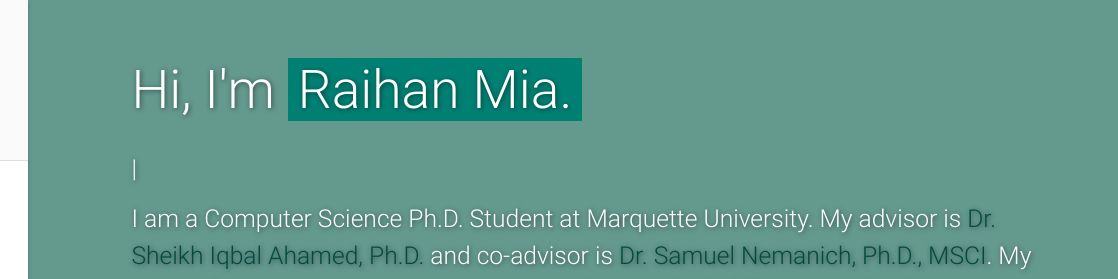
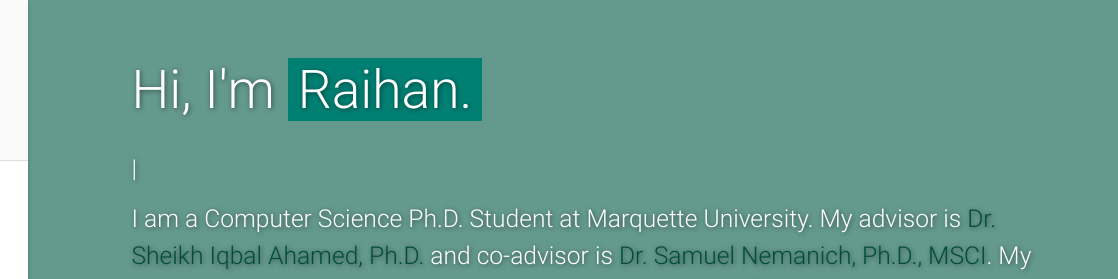
Before and after one commit to RaihanSabique/RaihanSabique.github.io, a plain HTML site: page index.html in a window 1280 px wide. Shown: the top 279 px of the page, 162-1280 px from the left. Drawn offline with nearby package versions, Linux system fonts and the light colour scheme; some icons are missing.

Commit message:
name changed

```diff
--- a/index.html
+++ b/index.html
@@ -223,7 +223,7 @@
         <div class="col-md-9">
           <div class="content section-padding valign" style="margin-left: 10%; margin-top: 50px;">
             <div class="caption">
-              <h2>Hi, I'm <span class="teal">Raihan Mia.</span></h2>
+              <h2>Hi, I'm <span class="teal">Raihan.</span></h2>
               <h5 style="color:#fff"><span class="typing" style="font-weight: 300; color:#004d40"></span></h5>
               <!-- <h5 style="color:#00796b">A <span class="typing" style="font-weight: 300; color:#fff"></span></h5> -->
 <!--              <h5>Self-driven, quick starter, passionate programmer with a curious mind who enjoys solving a complex and challenging real-world problems.</h5>-->
```
